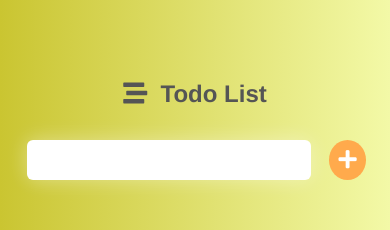
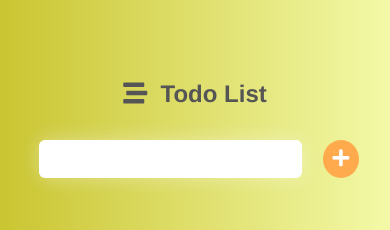
Before and after one commit to AravindhanDev/todolistitems, a plain HTML site: page index.html in a window 390 px wide. Shown: the top 230 px of the page. Drawn offline with nearby package versions, Linux system fonts and the light colour scheme; grey boxes are pictures that could not be loaded.

Commit message:
move perfectly

```diff
--- a/css/styles.css
+++ b/css/styles.css
@@ -99,15 +99,15 @@ h2 {
 	}
 
 	#task {
-		font-size: 1.3rem;
-		margin: 2rem 0.2rem;
+		font-size: 1.2rem;
+		margin: 2rem 0.5rem;
 		padding: 0.5rem;
 	}
 
 	#add {
-		font-size: 1.3rem;
+		font-size: 1.2rem;
 		padding: 0.5rem 0.6rem;
-		margin-left: 0.6rem;
+		margin-left: 0.5rem;
 	}
 }
 
```
